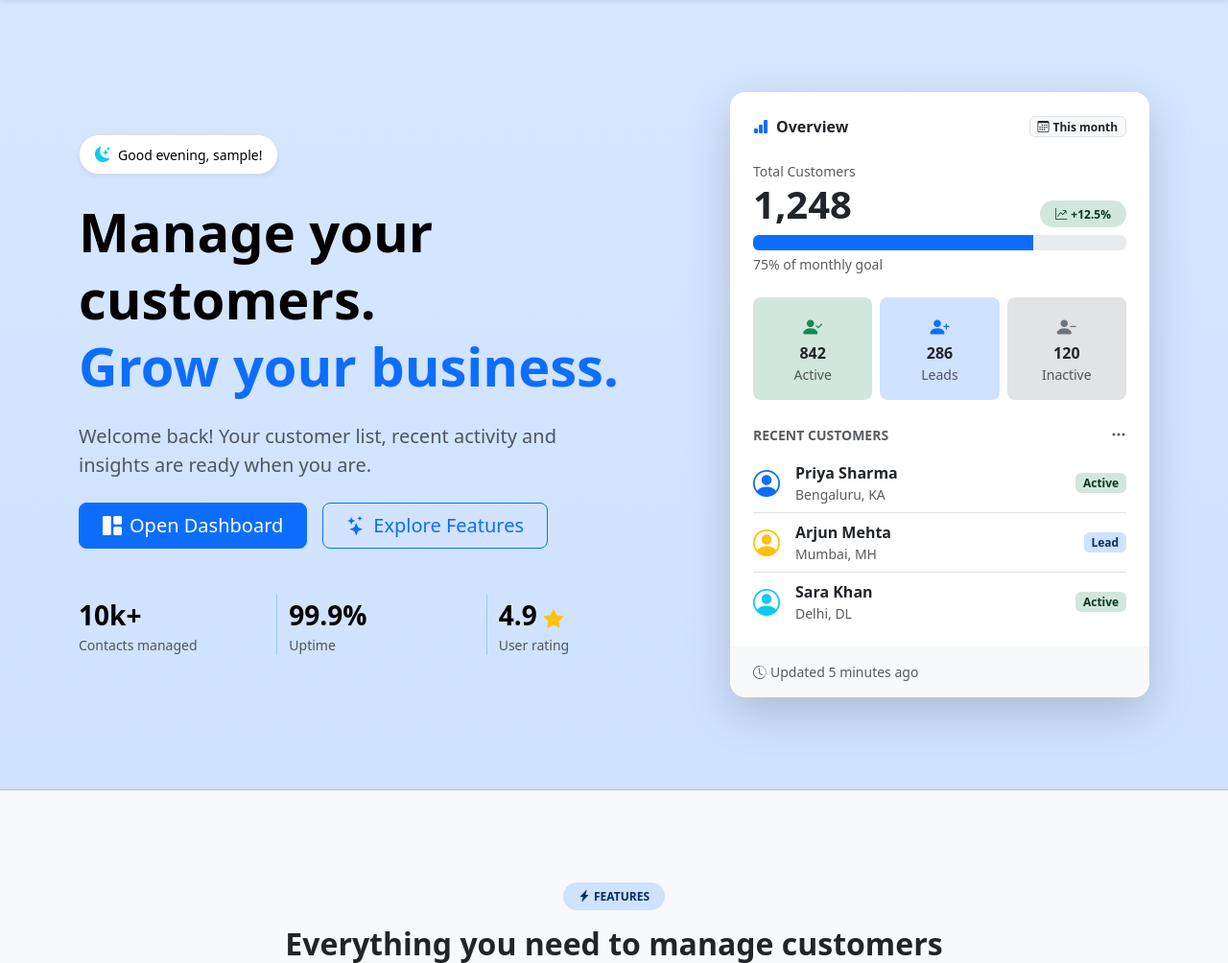
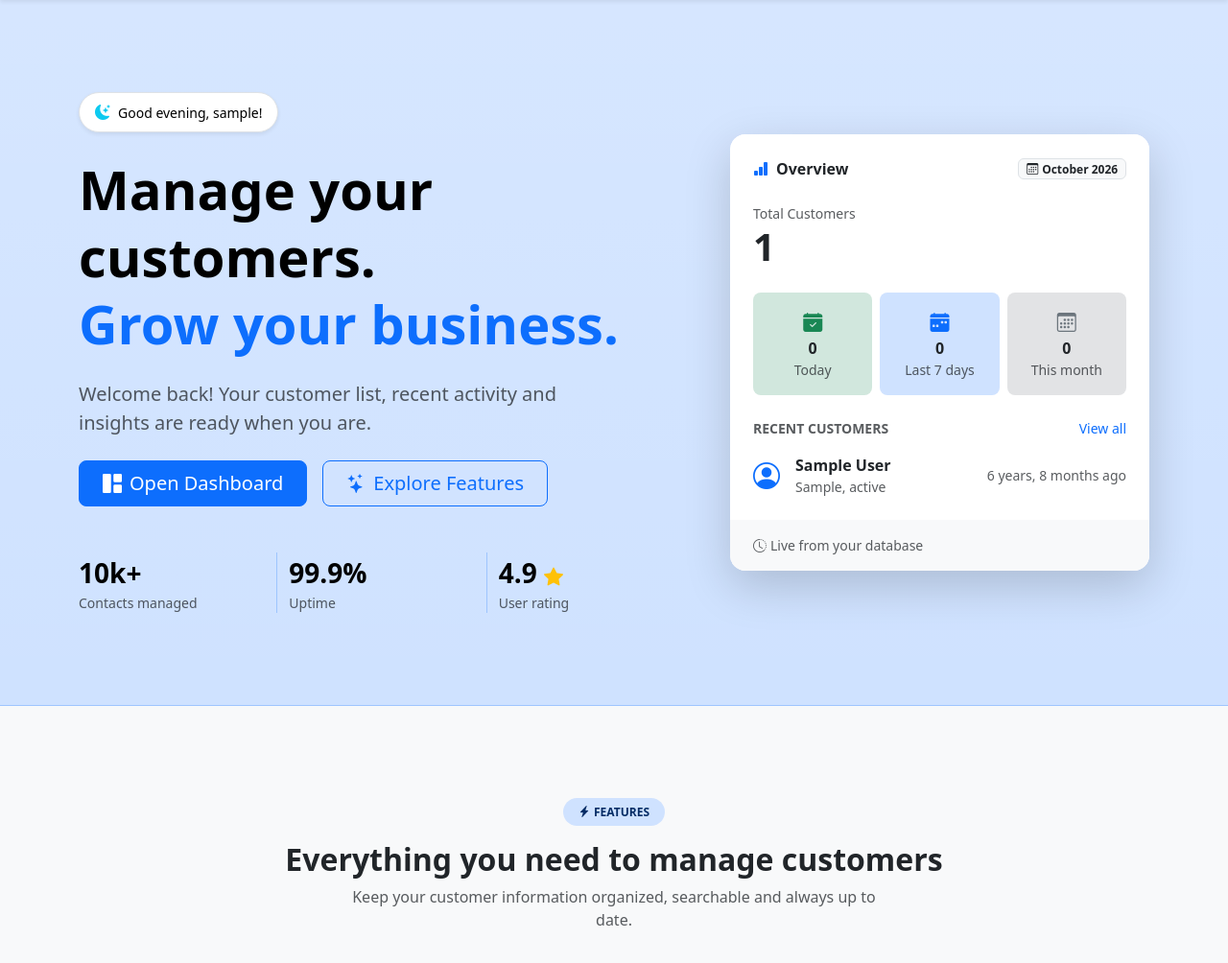
Before and after one commit to sumanshekhar698/s_crm, a Django app: page / in a window 1280 px wide. Shown: the part 57-1061 px from the top of the page at 96% size. Run offline with Django 5.2, Linux system fonts and the light colour scheme; a user stored in the database is signed in; tables that the repository leaves empty hold one stand-in row (values such as "Sample post").

Commit message:
Show real customer stats on the home page for signed-in users
Counts for today, last 7 days, this month, growth vs last month and the latest customers. Visitors still see a labelled sample widget.

Co-authored-by: Cursor <cursoragent@cursor.com>

```diff
--- a/customers/templates/home.html
+++ b/customers/templates/home.html
@@ -77,9 +77,95 @@ S-CRM | Customer Relationship Management
 
             </div>
 
-            <!-- Right: dashboard widget (sample data) -->
+            <!-- Right: dashboard widget -->
             <div class="col-lg-5">
 
+                {% if stats %}
+                <!-- Real data for signed-in users -->
+                <div class="card border-0 shadow-lg rounded-4">
+
+                    <div class="card-header bg-body border-0 rounded-top-4 pt-4 px-4 d-flex justify-content-between align-items-center">
+                        <div class="fw-bold">
+                            <i class="bi bi-bar-chart-fill text-primary me-2"></i>Overview
+                        </div>
+                        <span class="badge bg-body-tertiary text-body border">
+                            <i class="bi bi-calendar3 me-1"></i>{% now "F Y" %}
+                        </span>
+                    </div>
+
+                    <div class="card-body px-4">
+
+                        <div class="d-flex justify-content-between align-items-end mb-4">
+                            <div>
+                                <div class="small text-muted">Total Customers</div>
+                                <div class="display-6 fw-bold">{{ stats.total }}</div>
+                            </div>
+                            {% if stats.growth is not None %}
+                            <span class="badge {% if stats.growth >= 0 %}bg-success-subtle text-success-emphasis{% else %}bg-danger-subtle text-danger-emphasis{% endif %} rounded-pill px-3 py-2"
+                                  title="New customers this month vs last month">
+                                <i class="bi {% if stats.growth >= 0 %}bi-graph-up-arrow{% else %}bi-graph-down-arrow{% endif %} me-1"></i>{% if stats.growth > 0 %}+{% endif %}{{ stats.growth }}%
+                            </span>
+                            {% endif %}
+                        </div>
+
+                        <div class="row g-2 text-center mb-4">
+                            <div class="col-4">
+                                <div class="bg-success-subtle rounded-3 py-3">
+                                    <i class="bi bi-calendar-check-fill text-success fs-5"></i>
+                                    <div class="fw-bold">{{ stats.today }}</div>
+                                    <div class="small text-muted">Today</div>
+                                </div>
+                            </div>
+                            <div class="col-4">
+                                <div class="bg-primary-subtle rounded-3 py-3">
+                                    <i class="bi bi-calendar-week-fill text-primary fs-5"></i>
+                                    <div class="fw-bold">{{ stats.this_week }}</div>
+                                    <div class="small text-muted">Last 7 days</div>
+                                </div>
+                            </div>
+                            <div class="col-4">
+                                <div class="bg-secondary-subtle rounded-3 py-3">
+                                    <i class="bi bi-calendar3 text-secondary fs-5"></i>
+                                    <div class="fw-bold">{{ stats.this_month }}</div>
+                                    <div class="small text-muted">This month</div>
+                                </div>
+                            </div>
+                        </div>
+
+                        <div class="d-flex justify-content-between align-items-center mb-2">
+                            <div class="fw-semibold small text-uppercase text-muted">Recent customers</div>
+                            <a href="{% url 'customers_home' %}" class="small text-decoration-none">View all</a>
+                        </div>
+
+                        <ul class="list-group list-group-flush">
+                            {% for record in stats.recent %}
+                            <li class="list-group-item px-0 d-flex align-items-center gap-3">
+                                <i class="bi bi-person-circle fs-3 text-primary"></i>
+                                <div class="flex-grow-1">
+                                    <a href="{% url 'record' record.pk %}" class="fw-semibold text-body text-decoration-none">
+                                        {{ record.first_name }} {{ record.last_name }}
+                                    </a>
+                                    <div class="small text-muted">{{ record.city }}, {{ record.state }}</div>
+                                </div>
+                                <span class="small text-muted text-nowrap">{{ record.created_at|timesince }} ago</span>
+                            </li>
+                            {% empty %}
+                            <li class="list-group-item px-0 text-muted small">
+                                No customers yet. <a href="{% url 'add_record' %}" class="text-decoration-none">Add your first one</a>.
+                            </li>
+                            {% endfor %}
+                        </ul>
+
+                    </div>
+
+                    <div class="card-footer bg-body-tertiary border-0 rounded-bottom-4 px-4 py-3 small text-muted">
+                        <i class="bi bi-clock-history me-1"></i>Live from your database
+                    </div>
+
+                </div>
+
+                {% else %}
+                <!-- Sample data for visitors, so no real customer data is public -->
                 <div class="card border-0 shadow-lg rounded-4">
 
                     <div class="card-header bg-body border-0 rounded-top-4 pt-4 px-4 d-flex justify-content-between align-items-center">
@@ -167,10 +253,11 @@ S-CRM | Customer Relationship Management
                     </div>
 
                     <div class="card-footer bg-body-tertiary border-0 rounded-bottom-4 px-4 py-3 small text-muted">
-                        <i class="bi bi-clock-history me-1"></i>Updated 5 minutes ago
+                        <i class="bi bi-info-circle me-1"></i>Sample data. Log in to see your real numbers.
                     </div>
 
                 </div>
+                {% endif %}
 
             </div>
 
--- a/customers/views.py
+++ b/customers/views.py
@@ -1,3 +1,5 @@
+from datetime import timedelta
+
 from django.shortcuts import render, redirect, get_object_or_404
 from django.contrib.auth import login as auth_login
 from django.contrib.auth import logout as auth_logout
@@ -6,6 +8,7 @@ from django.contrib.auth.decorators import login_required
 from django.contrib import messages
 from django.core.paginator import Paginator
 from django.db.models import Q
+from django.utils import timezone
 from django.utils.http import url_has_allowed_host_and_scheme
 from .forms import SignUpForm, AddRecordForm
 from .models import Record
@@ -22,7 +25,30 @@ PER_PAGE = 10
 
 
 def home(request):
-    return render(request, 'home.html')
+    context = {}
+    if request.user.is_authenticated:
+        context['stats'] = customer_stats(Record.objects.all())
+    return render(request, 'home.html', context)
+
+
+def customer_stats(records):
+    now = timezone.now()
+    today_start = now.replace(hour=0, minute=0, second=0, microsecond=0)
+    month_start = today_start.replace(day=1)
+    last_month_start = (month_start - timedelta(days=1)).replace(day=1)
+
+    this_month = records.filter(created_at__gte=month_start).count()
+    last_month = records.filter(created_at__gte=last_month_start, created_at__lt=month_start).count()
+
+    return {
+        'total': records.count(),
+        'today': records.filter(created_at__gte=today_start).count(),
+        'this_week': records.filter(created_at__gte=now - timedelta(days=7)).count(),
+        'this_month': this_month,
+        # None means "no data last month", so the template can hide the growth badge
+        'growth': round((this_month - last_month) / last_month * 100, 1) if last_month else None,
+        'recent': records.order_by('-created_at', '-pk')[:3],
+    }
 
 
 # @login_required sends logged-out visitors to settings.LOGIN_URL with ?next=<this page>
```
